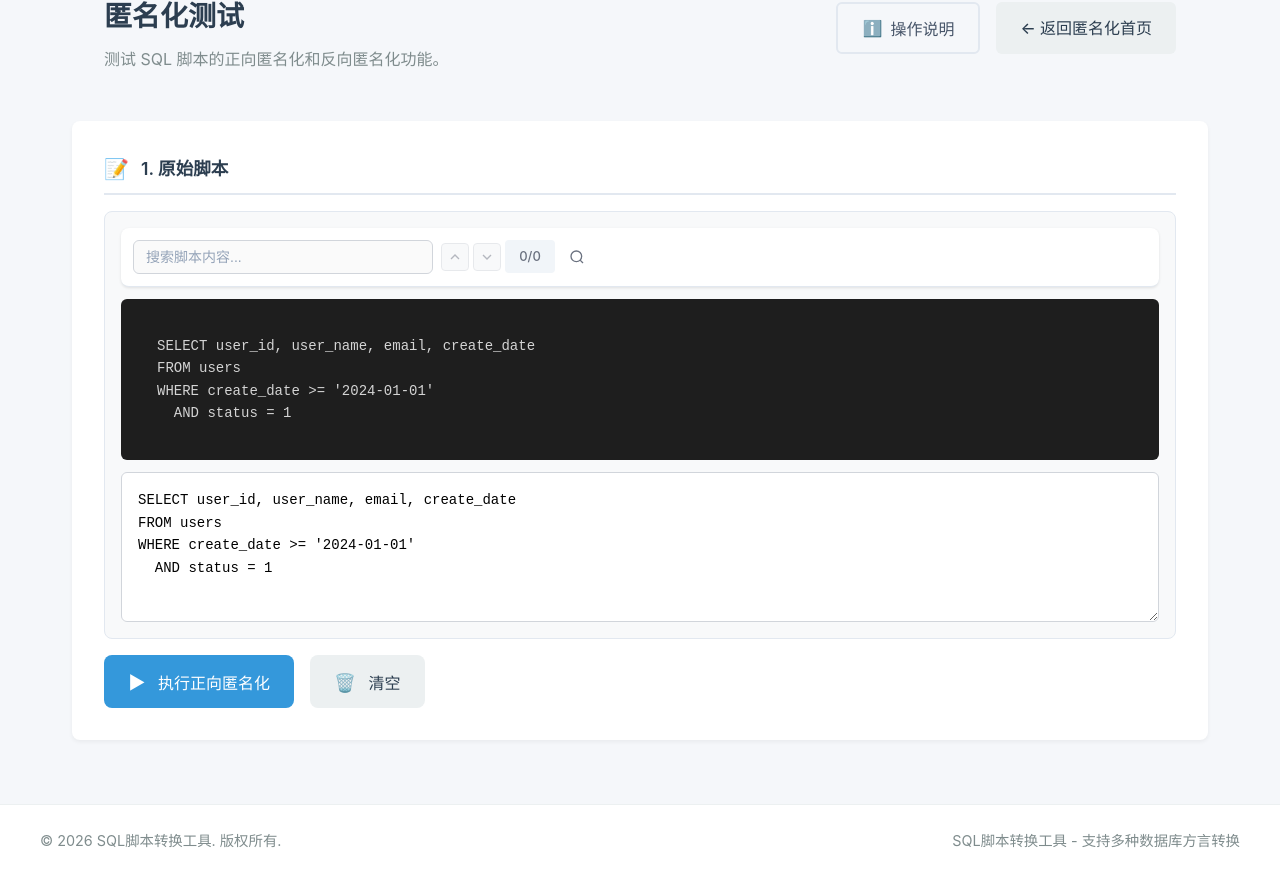
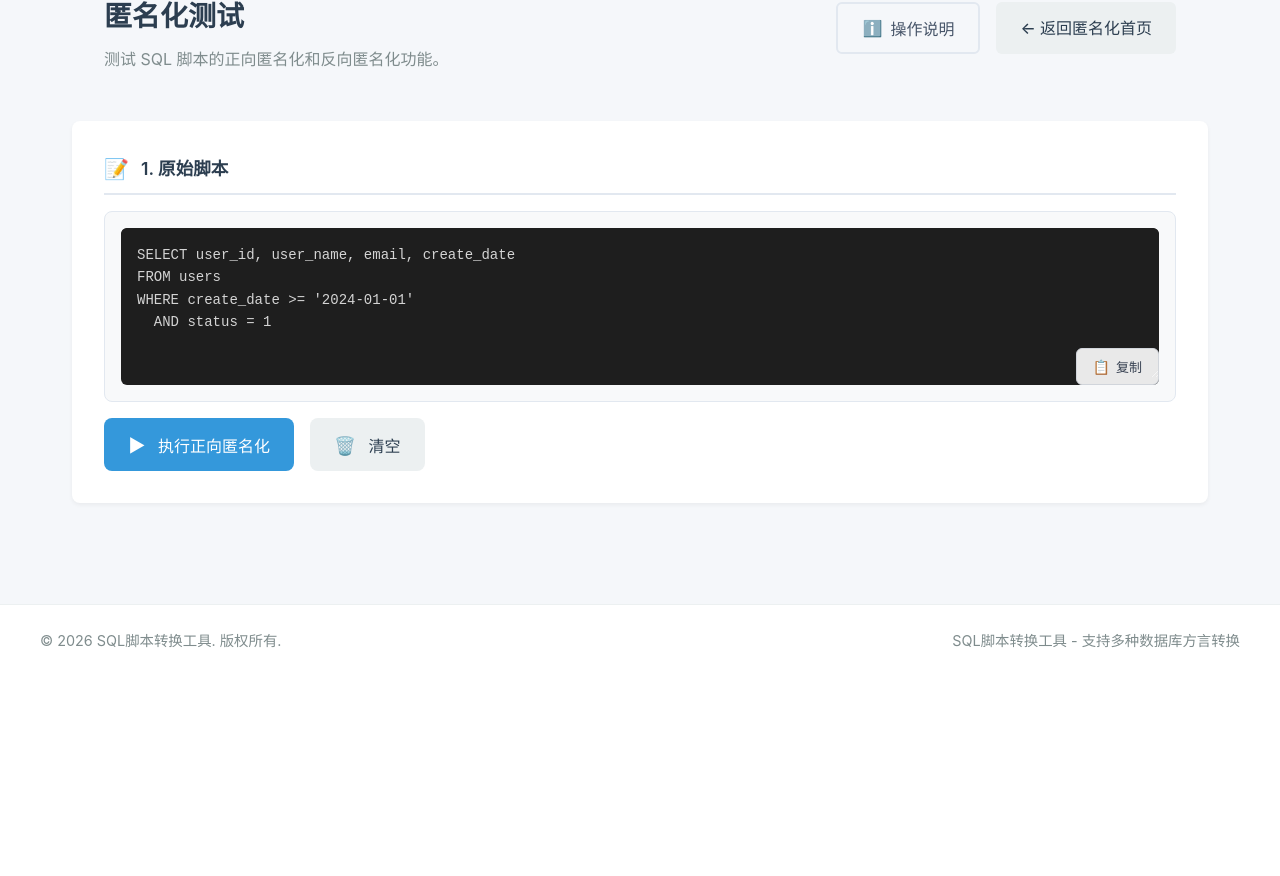
Before and after one commit to AllInAI2024/sql_transfer, a FastAPI app: page /anonymization/test in a window 1280 px wide. Shown: the part 124-1000 px from the top of the page. After the commit the page ends 772 px from the top, so only its background shows below. Run offline with FastAPI, Linux system fonts and the light colour scheme.

Commit message:
refactor(templates): 移除匿名化页面配置入口并优化测试页面布局
移除匿名化页面的配置入口部分，简化测试页面结构
将原始脚本显示区域改为文本输入框并添加复制功能
优化脚本显示区域的样式和交互

```diff
--- a/app/templates/anonymization_test.html
+++ b/app/templates/anonymization_test.html
@@ -69,57 +69,16 @@
         <h4>1. 原始脚本</h4>
     </div>
     <div class="script-container">
-        <div class="search-toolbar" id="searchToolbarOriginal">
-            <div class="search-input-wrapper">
-                <input type="text" class="search-input" id="searchInputOriginal" placeholder="搜索脚本内容..." autocomplete="off">
-                <button class="search-clear-btn" id="searchClearBtnOriginal" title="清除搜索" style="display: none;">
-                    <svg width="16" height="16" viewBox="0 0 24 24" fill="none" stroke="currentColor" stroke-width="2">
-                        <line x1="18" y1="6" x2="6" y2="18"></line>
-                        <line x1="6" y1="6" x2="18" y2="18"></line>
-                    </svg>
-                </button>
-            </div>
-            <div class="search-controls">
-                <button class="search-nav-btn" id="searchPrevBtnOriginal" title="上一个" disabled>
-                    <svg width="16" height="16" viewBox="0 0 24 24" fill="none" stroke="currentColor" stroke-width="2">
-                        <polyline points="18 15 12 9 6 15"></polyline>
-                    </svg>
-                </button>
-                <button class="search-nav-btn" id="searchNextBtnOriginal" title="下一个" disabled>
-                    <svg width="16" height="16" viewBox="0 0 24 24" fill="none" stroke="currentColor" stroke-width="2">
-                        <polyline points="6 9 12 15 18 9"></polyline>
-                    </svg>
-                </button>
-                <span class="search-count" id="searchCountOriginal">0/0</span>
-            </div>
-            <button class="search-options-btn" id="searchOptionsBtnOriginal" title="搜索选项">
-                <svg width="16" height="16" viewBox="0 0 24 24" fill="none" stroke="currentColor" stroke-width="2">
-                    <circle cx="11" cy="11" r="8"></circle>
-                    <path d="m21 21-4.35-4.35"></path>
-                </svg>
-            </button>
-        </div>
-        <div class="search-options-panel" id="searchOptionsPanelOriginal" style="display: none;">
-            <label class="search-option">
-                <input type="checkbox" id="caseSensitiveOriginal">
-                <span>区分大小写</span>
-            </label>
-            <label class="search-option">
-                <input type="checkbox" id="wholeWordOriginal">
-                <span>全字匹配</span>
-            </label>
-            <label class="search-option">
-                <input type="checkbox" id="useRegexOriginal">
-                <span>正则表达式</span>
-            </label>
-        </div>
-        <div class="script-display-wrapper">
-            <pre class="script-display" id="originalScriptDisplay"></pre>
-        </div>
-        <textarea id="originalSqlInput" class="script-textarea" placeholder="请输入或粘贴需要匿名化的 SQL 脚本...">SELECT user_id, user_name, email, create_date
+        <div class="script-textarea-wrapper">
+            <textarea id="originalSqlInput" class="script-textarea" placeholder="请输入或粘贴需要匿名化的 SQL 脚本...">SELECT user_id, user_name, email, create_date
 FROM users
 WHERE create_date >= '2024-01-01'
   AND status = 1</textarea>
+        </div>
+        <button class="copy-btn" id="copyOriginalBtn">
+            <span class="copy-icon">📋</span>
+            复制
+        </button>
     </div>
     <div class="action-buttons" style="margin-top: 1rem;">
         <button id="btnAnonymize" class="btn btn-primary btn-lg">
@@ -316,14 +275,12 @@ WHERE create_date >= '2024-01-01'
     let currentAnonymizedSql = '';
 
     let searchData = {
-        original: { matches: [], currentIndex: -1, originalContent: '' },
         anonymized: { matches: [], currentIndex: -1, originalContent: '' },
         deanonymized: { matches: [], currentIndex: -1, originalContent: '' }
     };
 
     document.addEventListener('DOMContentLoaded', function() {
         const originalSqlInput = document.getElementById('originalSqlInput');
-        const originalScriptDisplay = document.getElementById('originalScriptDisplay');
         const anonymizedScriptDisplay = document.getElementById('anonymizedScriptDisplay');
         const deanonymizedScriptDisplay = document.getElementById('deanonymizedScriptDisplay');
 
@@ -335,6 +292,7 @@ WHERE create_date >= '2024-01-01'
         const btnClear = document.getElementById('btnClear');
         const btnDeanonymize = document.getElementById('btnDeanonymize');
 
+        const copyOriginalBtn = document.getElementById('copyOriginalBtn');
         const copyAnonymizedBtn = document.getElementById('copyAnonymizedBtn');
         const copyMappingBtn = document.getElementById('copyMappingBtn');
         const copyDeanonymizedBtn = document.getElementById('copyDeanonymizedBtn');
@@ -346,14 +304,6 @@ WHERE create_date >= '2024-01-01'
         const tableMappingBody = document.getElementById('tableMappingBody');
         const fieldMappingBody = document.getElementById('fieldMappingBody');
         const mappingJsonDisplay = document.getElementById('mappingJsonDisplay');
-
-        function updateOriginalDisplay() {
-            originalScriptDisplay.textContent = originalSqlInput.value;
-            searchData.original.originalContent = originalSqlInput.value;
-        }
-
-        originalSqlInput.addEventListener('input', updateOriginalDisplay);
-        updateOriginalDisplay();
 
         toggleInfoBtn.addEventListener('click', function() {
             const isVisible = collapsibleInfo.style.display !== 'none';
@@ -470,8 +420,6 @@ WHERE create_date >= '2024-01-01'
 
         btnClear.addEventListener('click', function() {
             originalSqlInput.value = '';
-            originalScriptDisplay.textContent = '';
-            searchData.original.originalContent = '';
 
             anonymizedScriptDisplay.textContent = '';
             deanonymizedScriptDisplay.textContent = '';
@@ -490,6 +438,17 @@ WHERE create_date >= '2024-01-01'
             currentAnonymizedSql = '';
 
             showToast('已清空', 'info');
+        });
+
+        copyOriginalBtn.addEventListener('click', function() {
+            const text = originalSqlInput.value;
+            if (text) {
+                navigator.clipboard.writeText(text).then(function() {
+                    showToast('脚本已复制到剪贴板', 'success');
+                }).catch(function() {
+                    showToast('复制失败', 'error');
+                });
+            }
         });
 
         copyAnonymizedBtn.addEventListener('click', function() {
@@ -554,7 +513,6 @@ WHERE create_date >= '2024-01-01'
             }
         }
 
-        setupSearchHandlers('original');
         setupSearchHandlers('anonymized');
         setupSearchHandlers('deanonymized');
     });
@@ -1113,6 +1071,14 @@ WHERE create_date >= '2024-01-01'
     padding: 1rem;
 }
 
+.script-textarea-wrapper {
+    max-height: 400px;
+    overflow-y: auto;
+    background: #1e1e1e;
+    border-radius: 6px;
+    padding: 0;
+}
+
 .script-display {
     margin: 0;
     font-family: 'Courier New', Courier, monospace;
@@ -1127,20 +1093,24 @@ WHERE create_date >= '2024-01-01'
     width: 100%;
     min-height: 150px;
     padding: 1rem;
-    border: 1px solid #d1d5db;
+    border: none;
     border-radius: 6px;
     font-family: 'Courier New', Courier, monospace;
     font-size: 0.875rem;
     line-height: 1.6;
     resize: vertical;
-    background: #fff;
-    margin-top: 0.75rem;
+    background: #1e1e1e;
+    color: #d4d4d4;
+    margin: 0;
 }
 
 .script-textarea:focus {
     outline: none;
-    border-color: #3b82f6;
-    box-shadow: 0 0 0 3px rgba(59, 130, 246, 0.1);
+    box-shadow: inset 0 0 0 2px #3b82f6;
+}
+
+.script-textarea::placeholder {
+    color: #6e7681;
 }
 
 .copy-btn {
```
Also changed, not shown: app/templates/anonymization.html (+0 -16 lines).
